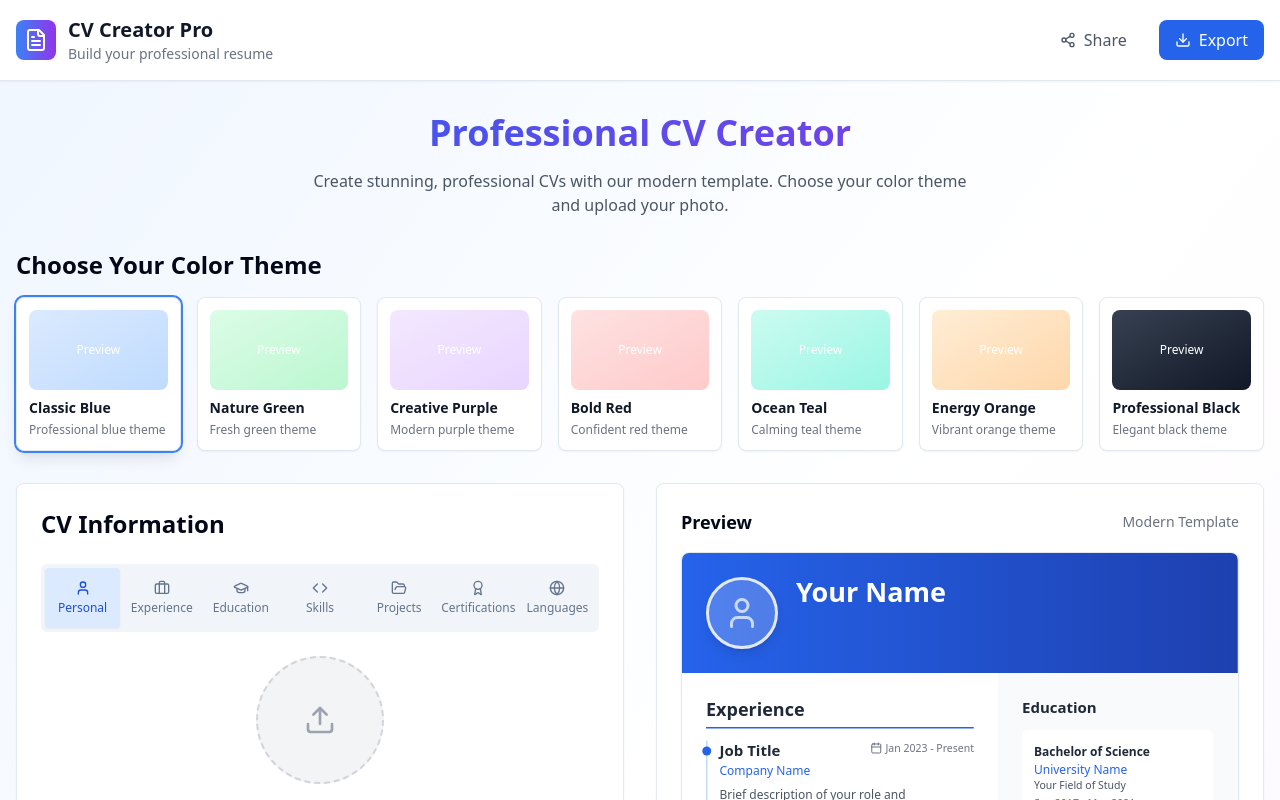
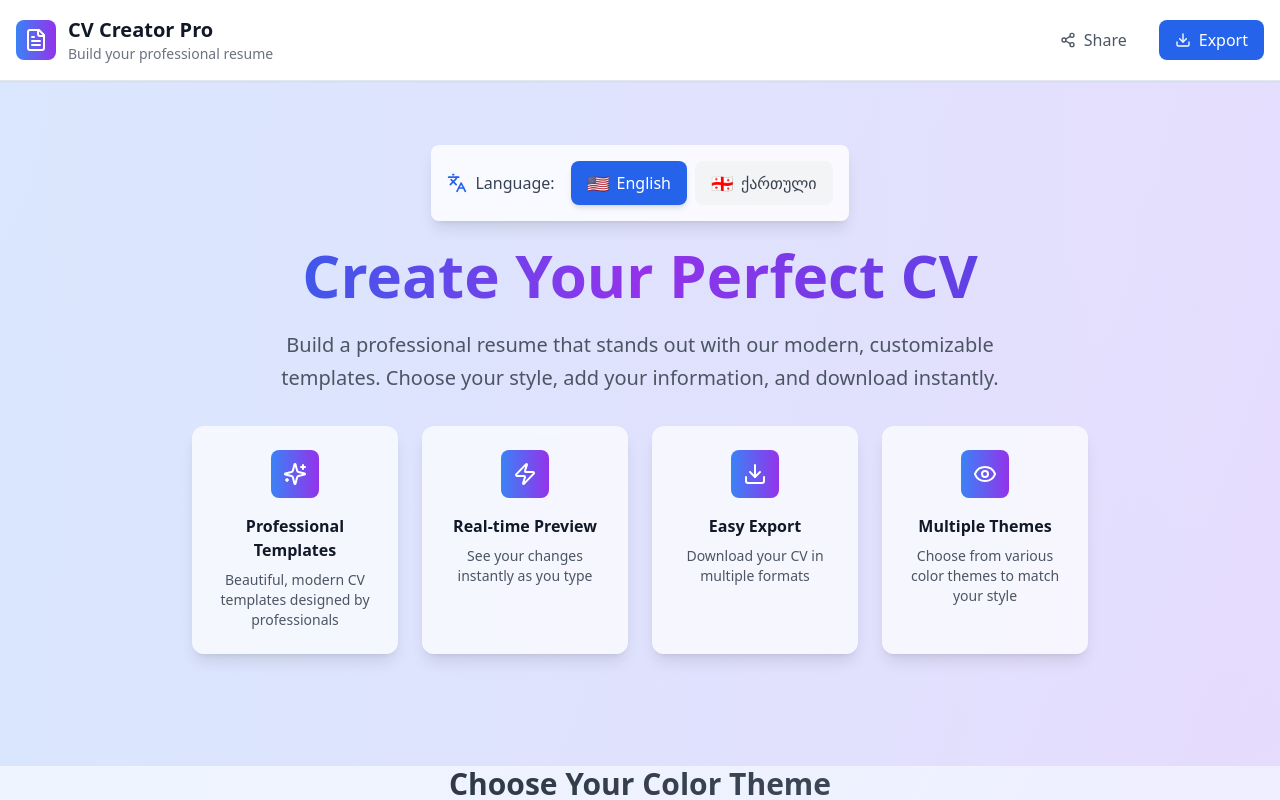
Before and after one commit to Nikusha-Chitinashvili/fresh-cv-atelier-03, a React (Vite) app: page / in a window 1280 px wide. Shown: the top 800 px of the page. Built offline with nearby package versions, Linux system fonts and the light colour scheme.

Commit message:
Improve webpage design and CV creator.
Added Georgian language support and made design improvements across the webpage and CV creator components.

```diff
--- a/src/components/CVForm.tsx
+++ b/src/components/CVForm.tsx
@@ -1,4 +1,3 @@
-
 import { useState } from 'react';
 import { Card } from '@/components/ui/card';
 import { Tabs, TabsContent, TabsList, TabsTrigger } from '@/components/ui/tabs';
@@ -17,35 +16,66 @@ interface CVFormProps {
   setCvData: (data: CVData) => void;
   activeSection: string;
   setActiveSection: (section: string) => void;
+  language?: 'en' | 'ka';
 }
 
-export const CVForm = ({ cvData, setCvData, activeSection, setActiveSection }: CVFormProps) => {
+export const CVForm = ({ cvData, setCvData, activeSection, setActiveSection, language = 'en' }: CVFormProps) => {
   const tabs = [
-    { id: 'personal', label: 'Personal', icon: User },
-    { id: 'experience', label: 'Experience', icon: Briefcase },
-    { id: 'education', label: 'Education', icon: GraduationCap },
-    { id: 'skills', label: 'Skills', icon: Code },
-    { id: 'projects', label: 'Projects', icon: FolderOpen },
-    { id: 'certifications', label: 'Certifications', icon: Award },
-    { id: 'languages', label: 'Languages', icon: Globe }
+    {
+      id: 'personal',
+      label: { en: 'Personal', ka: 'პირადი' },
+      icon: User
+    },
+    {
+      id: 'experience',
+      label: { en: 'Experience', ka: 'გამოცდილება' },
+      icon: Briefcase
+    },
+    {
+      id: 'education',
+      label: { en: 'Education', ka: 'განათლება' },
+      icon: GraduationCap
+    },
+    {
+      id: 'skills',
+      label: { en: 'Skills', ka: 'უნარები' },
+      icon: Code
+    },
+    {
+      id: 'projects',
+      label: { en: 'Projects', ka: 'პროექტები' },
+      icon: FolderOpen
+    },
+    {
+      id: 'certifications',
+      label: { en: 'Certifications', ka: 'სერტიფიკატები' },
+      icon: Award
+    },
+    {
+      id: 'languages',
+      label: { en: 'Languages', ka: 'ენები' },
+      icon: Globe
+    }
   ];
 
   return (
-    <Card className="p-6">
-      <h2 className="text-2xl font-semibold mb-6">CV Information</h2>
+    <Card className="p-6 bg-white/90 backdrop-blur-sm shadow-xl border-0">
+      <h2 className="text-2xl font-bold mb-6 bg-gradient-to-r from-blue-600 to-purple-600 bg-clip-text text-transparent">
+        {language === 'en' ? 'CV Information' : 'CV ინფორმაცია'}
+      </h2>
 
       <Tabs value={activeSection} onValueChange={setActiveSection}>
-        <TabsList className="grid grid-cols-4 md:grid-cols-7 gap-1 h-auto p-1">
+        <TabsList className="grid grid-cols-4 md:grid-cols-7 gap-1 h-auto p-1 bg-gray-100/80">
           {tabs.map((tab) => {
             const IconComponent = tab.icon;
             return (
               <TabsTrigger
                 key={tab.id}
                 value={tab.id}
-                className="flex flex-col items-center p-3 data-[state=active]:bg-blue-100 data-[state=active]:text-blue-700"
+                className="flex flex-col items-center p-3 data-[state=active]:bg-blue-100 data-[state=active]:text-blue-700 transition-all duration-200 hover:bg-white/50"
               >
                 <IconComponent className="h-4 w-4 mb-1" />
-                <span className="text-xs">{tab.label}</span>
+                <span className="text-xs">{tab.label[language]}</span>
               </TabsTrigger>
             );
           })}
@@ -56,6 +86,7 @@ export const CVForm = ({ cvData, setCvData, activeSection, setActiveSection }: C
             <PersonalInfoForm
               personalInfo={cvData.personalInfo}
               onChange={(personalInfo) => setCvData({ ...cvData, personalInfo })}
+              language={language}
             />
           </TabsContent>
 
--- a/src/components/CVPreview.tsx
+++ b/src/components/CVPreview.tsx
@@ -6,19 +6,24 @@ import { ModernTemplate } from './templates/ModernTemplate';
 interface CVPreviewProps {
   cvData: CVData;
   colorTheme: string;
+  language?: 'en' | 'ka';
 }
 
-export const CVPreview = ({ cvData, colorTheme }: CVPreviewProps) => {
+export const CVPreview = ({ cvData, colorTheme, language = 'en' }: CVPreviewProps) => {
   return (
-    <Card className="p-6">
+    <Card className="p-6 bg-white/90 backdrop-blur-sm shadow-xl border-0">
       <div className="mb-4 flex items-center justify-between">
-        <h2 className="text-lg font-semibold">Preview</h2>
-        <div className="text-sm text-gray-500">Modern Template</div>
+        <h2 className="text-lg font-bold bg-gradient-to-r from-blue-600 to-purple-600 bg-clip-text text-transparent">
+          {language === 'en' ? 'Live Preview' : 'ცოცხალი ნახვა'}
+        </h2>
+        <div className="text-sm text-gray-500 bg-gray-100 px-3 py-1 rounded-full">
+          {language === 'en' ? 'Modern Template' : 'თანამედროვე შაბლონი'}
+        </div>
       </div>
 
-      <div className="border rounded-lg bg-white shadow-sm overflow-hidden">
+      <div className="border rounded-lg bg-white shadow-lg overflow-hidden">
         <div className="transform scale-75 origin-top-left" style={{ width: '133.33%', height: 'auto' }}>
-          <ModernTemplate cvData={cvData} colorTheme={colorTheme} />
+          <ModernTemplate cvData={cvData} colorTheme={colorTheme} language={language} />
         </div>
       </div>
     </Card>
--- a/src/components/ColorSelector.tsx
+++ b/src/components/ColorSelector.tsx
@@ -4,81 +4,87 @@ import { Card } from '@/components/ui/card';
 interface ColorSelectorProps {
   selectedColor: string;
   onColorChange: (color: string) => void;
+  language?: 'en' | 'ka';
 }
 
 const colorThemes = [
   {
     id: 'blue',
-    name: 'Classic Blue',
-    description: 'Professional blue theme',
+    name: { en: 'Classic Blue', ka: 'კლასიკური ლურჯი' },
+    description: { en: 'Professional blue theme', ka: 'პროფესიონალური ლურჯი თემა' },
     preview: 'bg-gradient-to-br from-blue-100 to-blue-200',
     primary: 'blue'
   },
   {
     id: 'green',
-    name: 'Nature Green',
-    description: 'Fresh green theme',
+    name: { en: 'Nature Green', ka: 'ბუნებრივი მწვანე' },
+    description: { en: 'Fresh green theme', ka: 'ახალი მწვანე თემა' },
     preview: 'bg-gradient-to-br from-green-100 to-green-200',
     primary: 'green'
   },
   {
     id: 'purple',
-    name: 'Creative Purple',
-    description: 'Modern purple theme',
+    name: { en: 'Creative Purple', ka: 'შემოქმედებითი იისფერი' },
+    description: { en: 'Modern purple theme', ka: 'თანამედროვე იისფერი თემა' },
     preview: 'bg-gradient-to-br from-purple-100 to-purple-200',
     primary: 'purple'
   },
   {
     id: 'red',
-    name: 'Bold Red',
-    description: 'Confident red theme',
+    name: { en: 'Bold Red', ka: 'მკაფიო წითელი' },
+    description: { en: 'Confident red theme', ka: 'თავდაჯერებული წითელი თემა' },
     preview: 'bg-gradient-to-br from-red-100 to-red-200',
     primary: 'red'
   },
   {
     id: 'teal',
-    name: 'Ocean Teal',
-    description: 'Calming teal theme',
+    name: { en: 'Ocean Teal', ka: 'ოკეანის ფირუზისფერი' },
+    description: { en: 'Calming teal theme', ka: 'დამამშვიდებელი ფირუზისფერი თემა' },
     preview: 'bg-gradient-to-br from-teal-100 to-teal-200',
     primary: 'teal'
   },
   {
     id: 'orange',
-    name: 'Energy Orange',
-    description: 'Vibrant orange theme',
+    name: { en: 'Energy Orange', ka: 'ენერგიული ნარინჯისფერი' },
+    description: { en: 'Vibrant orange theme', ka: 'ცოცხალი ნარინჯისფერი თემა' },
     preview: 'bg-gradient-to-br from-orange-100 to-orange-200',
     primary: 'orange'
   },
   {
     id: 'black',
-    name: 'Professional Black',
-    description: 'Elegant black theme',
+    name: { en: 'Professional Black', ka: 'პროფესიონალური შავი' },
+    description: { en: 'Elegant black theme', ka: 'ელეგანტური შავი თემა' },
     preview: 'bg-gradient-to-br from-gray-700 to-gray-900',
     primary: 'black'
   }
 ];
 
-export const ColorSelector = ({ selectedColor, onColorChange }: ColorSelectorProps) => {
+export const ColorSelector = ({ selectedColor, onColorChange, language = 'en' }: ColorSelectorProps) => {
   return (
     <div className="mb-8">
-      <h2 className="text-2xl font-semibold mb-4">Choose Your Color Theme</h2>
+      <h2 className="text-3xl font-bold text-center mb-6 bg-gradient-to-r from-gray-800 to-gray-600 bg-clip-text text-transparent">
+        {language === 'en' ? 'Choose Your Color Theme' : 'აირჩიეთ თქვენი ფერადი თემა'}
+      </h2>
       <div className="grid grid-cols-2 md:grid-cols-3 lg:grid-cols-7 gap-4">
         {colorThemes.map((theme) => (
           <Card
             key={theme.id}
-            className={`cursor-pointer transition-all duration-200 hover:shadow-lg ${
+            className={`cursor-pointer transition-all duration-300 hover:shadow-xl hover:scale-105 ${
               selectedColor === theme.id
-                ? 'ring-2 ring-blue-500 shadow-lg'
+                ? 'ring-2 ring-blue-500 shadow-xl scale-105'
                 : 'hover:ring-1 hover:ring-gray-300'
             }`}
             onClick={() => onColorChange(theme.id)}
           >
-            <div className="p-3">
-              <div className={`h-20 rounded-lg mb-2 ${theme.preview} flex items-center justify-center`}>
-                <div className="text-xs text-white font-medium">Preview</div>
+            <div className="p-4">
+              <div className={`h-24 rounded-lg mb-3 ${theme.preview} flex items-center justify-center relative overflow-hidden`}>
+                <div className="absolute inset-0 bg-gradient-to-br from-white/20 to-transparent" />
+                <div className="text-xs text-white font-semibold bg-black/20 px-2 py-1 rounded backdrop-blur-sm">
+                  {language === 'en' ? 'Preview' : 'ნახვა'}
+                </div>
               </div>
-              <h3 className="font-semibold text-sm text-gray-900">{theme.name}</h3>
-              <p className="text-xs text-gray-500 mt-1">{theme.description}</p>
+              <h3 className="font-semibold text-sm text-gray-900 mb-1">{theme.name[language]}</h3>
+              <p className="text-xs text-gray-600">{theme.description[language]}</p>
             </div>
           </Card>
         ))}
--- /dev/null
+++ b/src/components/LanguageSelector.tsx
@@ -0,0 +1,43 @@
+
+import { Card } from '@/components/ui/card';
+import { Languages } from 'lucide-react';
+
+interface LanguageSelectorProps {
+  language: 'en' | 'ka';
+  onLanguageChange: (language: 'en' | 'ka') => void;
+}
+
+export const LanguageSelector = ({ language, onLanguageChange }: LanguageSelectorProps) => {
+  const languages = [
+    { id: 'en', name: 'English', flag: '🇺🇸' },
+    { id: 'ka', name: 'ქართული', flag: '🇬🇪' }
+  ];
+
+  return (
+    <Card className="p-4 bg-white/80 backdrop-blur-sm border-0 shadow-lg">
+      <div className="flex items-center space-x-4">
+        <div className="flex items-center space-x-2">
+          <Languages className="h-5 w-5 text-blue-600" />
+          <span className="font-medium text-gray-700">Language:</span>
+        </div>
+
+        <div className="flex space-x-2">
+          {languages.map((lang) => (
+            <button
+              key={lang.id}
+              onClick={() => onLanguageChange(lang.id as 'en' | 'ka')}
+              className={`flex items-center space-x-2 px-4 py-2 rounded-lg transition-all duration-200 ${
+                language === lang.id
+                  ? 'bg-blue-600 text-white shadow-md'
+                  : 'bg-gray-100 text-gray-700 hover:bg-gray-200'
+              }`}
+            >
+              <span className="text-lg">{lang.flag}</span>
+              <span className="font-medium">{lang.name}</span>
+            </button>
+          ))}
+        </div>
+      </div>
+    </Card>
+  );
+};
--- a/src/components/templates/ModernTemplate.tsx
+++ b/src/components/templates/ModernTemplate.tsx
@@ -4,15 +4,16 @@ import { Mail, Phone, MapPin, Linkedin, Globe, Calendar, ExternalLink, Github, U
 interface ModernTemplateProps {
   cvData: CVData;
   colorTheme?: string;
+  language?: 'en' | 'ka';
 }
 
-export const ModernTemplate = ({ cvData, colorTheme = 'blue' }: ModernTemplateProps) => {
+export const ModernTemplate = ({ cvData, colorTheme = 'blue', language = 'en' }: ModernTemplateProps) => {
   const { personalInfo, experience, education, skills, projects, certifications, languages } = cvData;
 
   const formatDate = (dateString: string) => {
     if (!dateString) return '';
     const date = new Date(dateString + '-01');
-    return date.toLocaleDateString('en-US', { year: 'numeric', month: 'short' });
+    return date.toLocaleDateString(language === 'ka' ? 'ka-GE' : 'en-US', { year: 'numeric', month: 'short' });
   };
 
   const getColorClasses = (color: string) => {
@@ -140,6 +141,16 @@ export const ModernTemplate = ({ cvData, colorTheme = 'blue' }: ModernTemplatePr
     return colors.skill[level as keyof typeof colors.skill] || 'bg-gray-400';
   };
 
+  const sectionTitles = {
+    experience: { en: 'Experience', ka: 'გამოცდილება' },
+    projects: { en: 'Projects', ka: 'პროექტები' },
+    education: { en: 'Education', ka: 'განათლება' },
+    skills: { en: 'Skills', ka: 'უნარები' },
+    certifications: { en: 'Certifications', ka: 'სერტიფიკატები' },
+    languages: { en: 'Languages', ka: 'ენები' },
+    present: { en: 'Present', ka: 'დღეს' }
+  };
+
   return (
     <div className="max-w-4xl mx-auto bg-white">
       {/* Header */}
@@ -163,7 +174,7 @@ export const ModernTemplate = ({ cvData, colorTheme = 'blue' }: ModernTemplatePr
 
             {/* Name and Summary */}
             <div className="flex-1">
-              <h1 className="text-4xl font-bold mb-2">{personalInfo.fullName || 'Your Name'}</h1>
+              <h1 className="text-4xl font-bold mb-2">{personalInfo.fullName || (language === 'en' ? 'Full Name' : 'სრული სახელი')}</h1>
               {personalInfo.summary && (
                 <p className={`${colors.lightAccent} text-lg leading-relaxed max-w-2xl`}>
                   {personalInfo.summary}
@@ -215,7 +226,7 @@ export const ModernTemplate = ({ cvData, colorTheme = 'blue' }: ModernTemplatePr
           {experience.length > 0 && (
             <section className="mb-8">
               <h2 className={`text-2xl font-bold text-gray-800 mb-4 border-b-2 ${colors.border} pb-2`}>
-                Experience
+                {sectionTitles.experience[language]}
               </h2>
               <div className="space-y-6">
                 {experience.map((exp) => (
@@ -228,7 +239,7 @@ export const ModernTemplate = ({ cvData, colorTheme = 'blue' }: ModernTemplatePr
                       </div>
                       <span className="text-gray-500 text-sm flex items-center">
                         <Calendar className="h-4 w-4 mr-1" />
-                        {formatDate(exp.startDate)} - {exp.current ? 'Present' : formatDate(exp.endDate)}
+                        {formatDate(exp.startDate)} - {exp.current ? sectionTitles.present[language] : formatDate(exp.endDate)}
                       </span>
                     </div>
                     {exp.description && (
@@ -251,7 +262,7 @@ export const ModernTemplate = ({ cvData, colorTheme = 'blue' }: ModernTemplatePr
           {projects.length > 0 && (
             <section className="mb-8">
               <h2 className={`text-2xl font-bold text-gray-800 mb-4 border-b-2 ${colors.border} pb-2`}>
-                Projects
+                {sectionTitles.projects[language]}
               </h2>
               <div className="space-y-6">
                 {projects.map((project) => (
@@ -292,7 +303,7 @@ export const ModernTemplate = ({ cvData, colorTheme = 'blue' }: ModernTemplatePr
           {/* Education */}
           {education.length > 0 && (
             <section className="mb-8">
-              <h2 className="text-xl font-bold text-gray-800 mb-4">Education</h2>
+              <h2 className="text-xl font-bold text-gray-800 mb-4">{sectionTitles.education[language]}</h2>
               <div className="space-y-4">
                 {education.map((edu) => (
                   <div key={edu.id} className="bg-white p-4 rounded-lg shadow-sm">
@@ -312,7 +323,7 @@ export const ModernTemplate = ({ cvData, colorTheme = 'blue' }: ModernTemplatePr
           {/* Skills */}
           {skills.length > 0 && (
             <section className="mb-8">
-              <h2 className="text-xl font-bold text-gray-800 mb-4">Skills</h2>
+              <h2 className="text-xl font-bold text-gray-800 mb-4">{sectionTitles.skills[language]}</h2>
               <div className="space-y-3">
                 {skills.map((skill) => (
                   <div key={skill.id} className="flex items-center justify-between">
@@ -338,7 +349,7 @@ export const ModernTemplate = ({ cvData, colorTheme = 'blue' }: ModernTemplatePr
           {/* Certifications */}
           {certifications.length > 0 && (
             <section className="mb-8">
-              <h2 className="text-xl font-bold text-gray-800 mb-4">Certifications</h2>
+              <h2 className="text-xl font-bold text-gray-800 mb-4">{sectionTitles.certifications[language]}</h2>
               <div className="space-y-3">
                 {certifications.map((cert) => (
                   <div key={cert.id} className="bg-white p-3 rounded-lg shadow-sm">
@@ -354,7 +365,7 @@ export const ModernTemplate = ({ cvData, colorTheme = 'blue' }: ModernTemplatePr
           {/* Languages */}
           {languages.length > 0 && (
             <section>
-              <h2 className="text-xl font-bold text-gray-800 mb-4">Languages</h2>
+              <h2 className="text-xl font-bold text-gray-800 mb-4">{sectionTitles.languages[language]}</h2>
               <div className="space-y-2">
                 {languages.map((lang) => (
                   <div key={lang.id} className="flex justify-between items-center">
--- a/src/pages/Index.tsx
+++ b/src/pages/Index.tsx
@@ -5,7 +5,9 @@ import { CVPreview } from '@/components/CVPreview';
 import { ColorSelector } from '@/components/ColorSelector';
 import { ExportTools } from '@/components/ExportTools';
 import { Header } from '@/components/Header';
+import { LanguageSelector } from '@/components/LanguageSelector';
 import { CVData } from '@/types/cv';
+import { Sparkles, Zap, Download, Eye } from 'lucide-react';
 
 const Index = () => {
   const [cvData, setCvData] = useState<CVData>({
@@ -98,24 +100,79 @@ const Index = () => {
 
   const [selectedColor, setSelectedColor] = useState('blue');
   const [activeSection, setActiveSection] = useState('personal');
+  const [language, setLanguage] = useState<'en' | 'ka'>('en');
+
+  const features = [
+    {
+      icon: Sparkles,
+      title: language === 'en' ? 'Professional Templates' : 'პროფესიონალური შაბლონები',
+      description: language === 'en' ? 'Beautiful, modern CV templates designed by professionals' : 'ლამაზი, თანამედროვე CV შაბლონები, შექმნილი პროფესიონალების მიერ'
+    },
+    {
+      icon: Zap,
+      title: language === 'en' ? 'Real-time Preview' : 'რეალურ დროში ნახვა',
+      description: language === 'en' ? 'See your changes instantly as you type' : 'იხილეთ ცვლილებები მყისიერად, როდესაც აკრეფთ'
+    },
+    {
+      icon: Download,
+      title: language === 'en' ? 'Easy Export' : 'მარტივი ექსპორტი',
+      description: language === 'en' ? 'Download your CV in multiple formats' : 'ჩამოტვირთეთ თქვენი CV რამდენიმე ფორმატში'
+    },
+    {
+      icon: Eye,
+      title: language === 'en' ? 'Multiple Themes' : 'მრავალი თემა',
+      description: language === 'en' ? 'Choose from various color themes to match your style' : 'აირჩიეთ სხვადასხვა ფერადი თემებიდან თქვენი სტილის შესაბამისად'
+    }
+  ];
 
   return (
-    <div className="min-h-screen bg-gradient-to-br from-blue-50 via-white to-purple-50">
+    <div className="min-h-screen bg-gradient-to-br from-blue-50 via-indigo-50 to-purple-100">
       <Header />
 
-      <div className="container mx-auto px-4 py-8">
-        <div className="mb-8">
-          <h1 className="text-4xl font-bold text-center bg-gradient-to-r from-blue-600 to-purple-600 bg-clip-text text-transparent mb-4">
-            Professional CV Creator
-          </h1>
-          <p className="text-center text-gray-600 max-w-2xl mx-auto">
-            Create stunning, professional CVs with our modern template. Choose your color theme and upload your photo.
-          </p>
+      {/* Hero Section */}
+      <div className="relative overflow-hidden">
+        <div className="absolute inset-0 bg-gradient-to-r from-blue-600/10 to-purple-600/10" />
+        <div className="relative container mx-auto px-4 py-16">
+          <div className="text-center max-w-4xl mx-auto">
+            <div className="flex justify-center mb-6">
+              <LanguageSelector language={language} onLanguageChange={setLanguage} />
+            </div>
+
+            <h1 className="text-5xl md:text-6xl font-bold bg-gradient-to-r from-blue-600 via-purple-600 to-indigo-600 bg-clip-text text-transparent mb-6 leading-tight">
+              {language === 'en' ? 'Create Your Perfect CV' : 'შექმენით თქვენი სრულყოფილი CV'}
+            </h1>
+
+            <p className="text-xl text-gray-600 mb-8 leading-relaxed max-w-3xl mx-auto">
+              {language === 'en'
+                ? 'Build a professional resume that stands out with our modern, customizable templates. Choose your style, add your information, and download instantly.'
+                : 'შექმენით პროფესიონალური რეზიუმე, რომელიც გამოირჩევა ჩვენი თანამედროვე, მორგებადი შაბლონებით. აირჩიეთ თქვენი სტილი, დაამატეთ ინფორმაცია და ჩამოტვირთეთ მყისიერად.'
+              }
+            </p>
+
+            {/* Features Grid */}
+            <div className="grid grid-cols-1 md:grid-cols-2 lg:grid-cols-4 gap-6 mb-12">
+              {features.map((feature, index) => {
+                const IconComponent = feature.icon;
+                return (
+                  <div key={index} className="bg-white/70 backdrop-blur-sm rounded-xl p-6 shadow-lg hover:shadow-xl transition-all duration-300 hover:-translate-y-1">
+                    <div className="bg-gradient-to-r from-blue-500 to-purple-600 w-12 h-12 rounded-lg flex items-center justify-center mb-4 mx-auto">
+                      <IconComponent className="h-6 w-6 text-white" />
+                    </div>
+                    <h3 className="font-semibold text-gray-900 mb-2">{feature.title}</h3>
+                    <p className="text-sm text-gray-600">{feature.description}</p>
+                  </div>
+                );
+              })}
+            </div>
+          </div>
         </div>
+      </div>
 
+      <div className="container mx-auto px-4 pb-16">
         <ColorSelector
           selectedColor={selectedColor}
           onColorChange={setSelectedColor}
+          language={language}
         />
 
         <div className="grid lg:grid-cols-2 gap-8 mt-8">
@@ -125,6 +182,7 @@ const Index = () => {
               setCvData={setCvData}
               activeSection={activeSection}
               setActiveSection={setActiveSection}
+              language={language}
             />
             <ExportTools cvData={cvData} template="modern" />
           </div>
@@ -133,6 +191,7 @@ const Index = () => {
             <CVPreview
               cvData={cvData}
               colorTheme={selectedColor}
+              language={language}
             />
           </div>
         </div>
```
